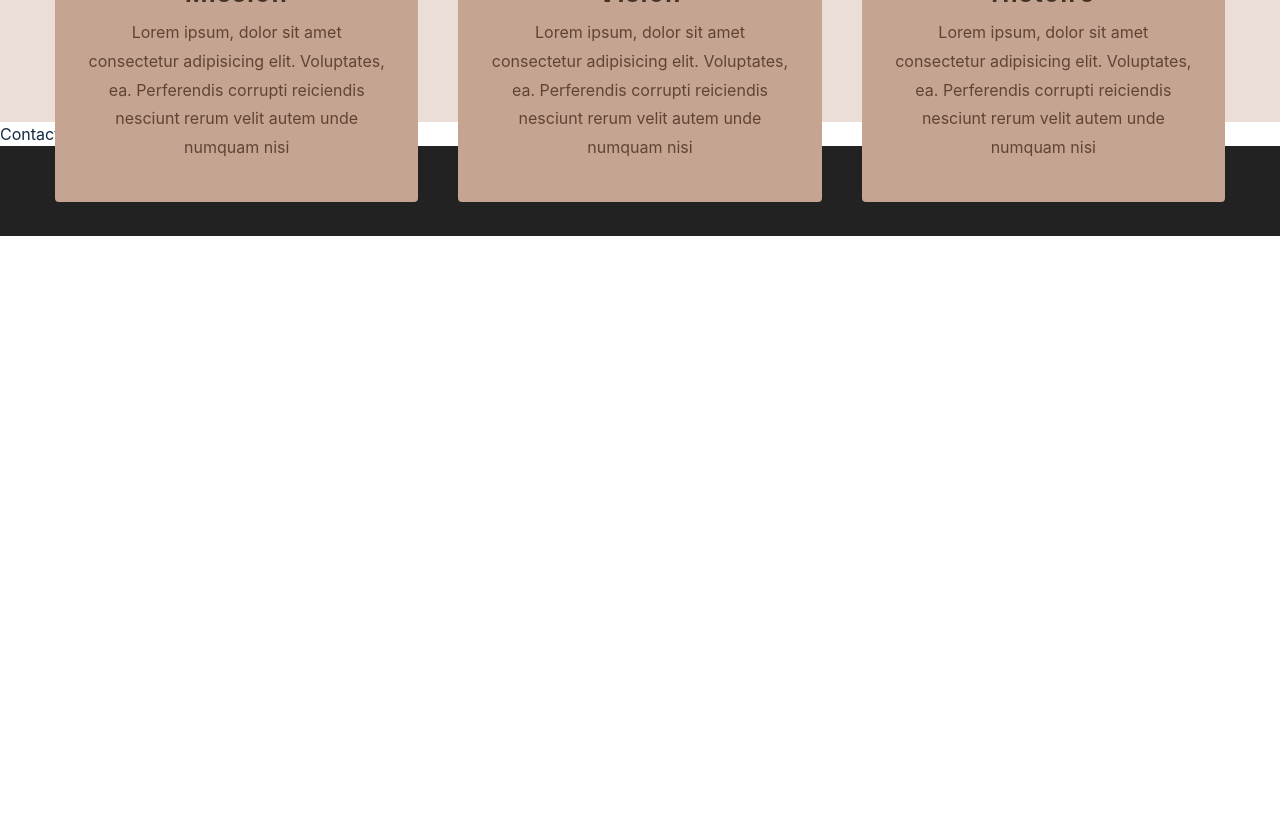
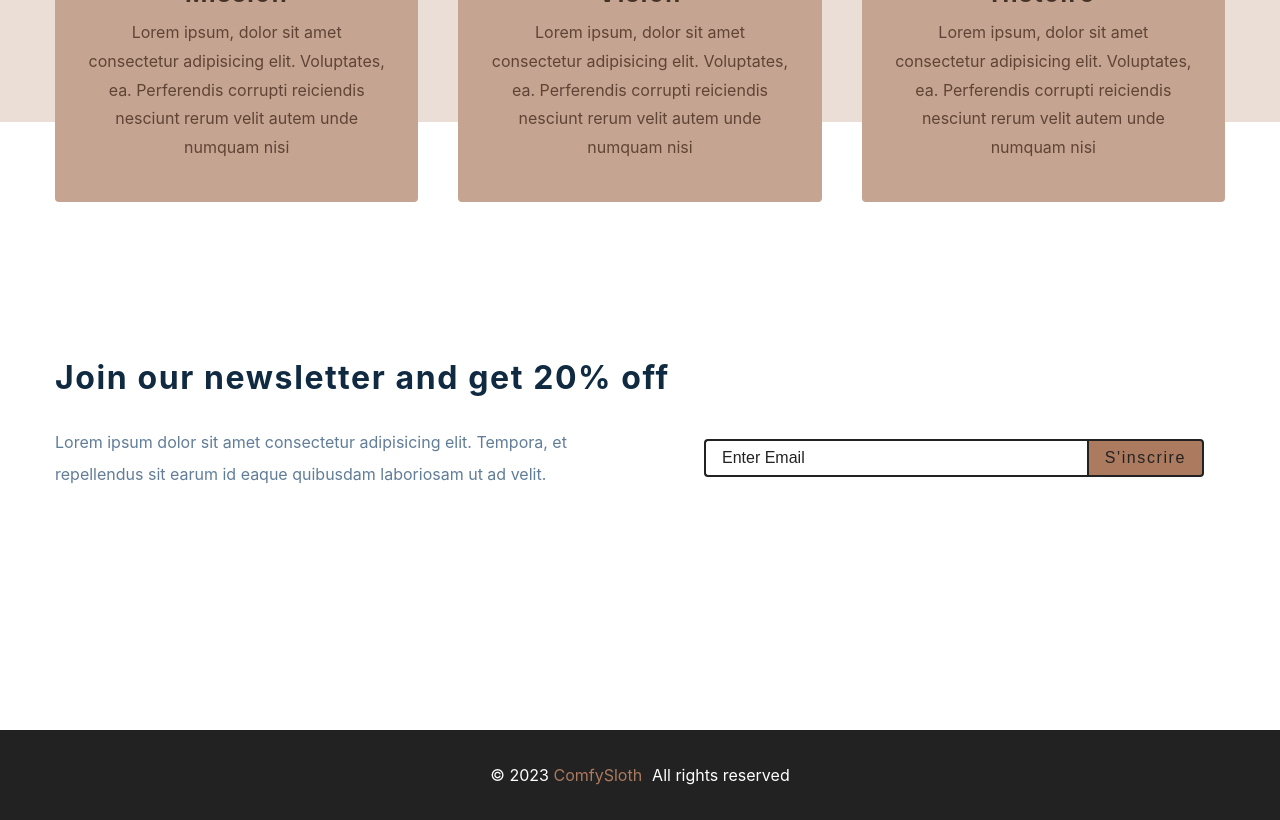
Before and after one commit to sofrdr/Comfy-Sloth-Project, a React (Create React App) app: page / in a window 1280 px wide. Shown: the part 1400-2220 px from the top of the page. Before the commit the page ends 1636 px from the top, so only its background shows below. Built offline with nearby package versions, Linux system fonts and the light colour scheme.

Commit message:
Contact component styled

```diff
--- a/src/components/Contact.jsx
+++ b/src/components/Contact.jsx
@@ -1,7 +1,94 @@
 import React from "react";
+import styled from "styled-components";
+
+const Wrapper = styled.section`
+  padding: 5rem 0;
+  h3 {
+    text-transform: none;
+  }
+  p {
+    line-height: 2;
+    max-width: 45em;
+    color: var(--clr-grey-5);
+  }
+  .contact-form {
+    width: 90vw;
+    max-width: 500px;
+    display: grid;
+    grid-template-columns: 1fr auto;
+  }
+  .form-input,
+  .submit-btn {
+    font-size: 1rem;
+    padding: 0.5rem 1rem;
+    border: 2px solid var(--clr-black);
+  }
+  .form-input {
+    border-right: none;
+    color: var(--clr-grey-3);
+    border-top-left-radius: var(--radius);
+    border-bottom-left-radius: var(--radius);
+  }
+  .submit-btn {
+    border-top-right-radius: var(--radius);
+    border-bottom-right-radius: var(--radius);
+  }
+  .form-input::placeholder {
+    color: var(--clr-black);
+    text-transform: capitalize;
+  }
+  .submit-btn {
+    background: var(--clr-primary-5);
+    text-transform: capitalize;
+    letter-spacing: var(--spacing);
+    cursor: pointer;
+    transition: var(--transition);
+    color: var(--clr-black);
+  }
+  .submit-btn:hover {
+    color: var(--clr-white);
+  }
+  @media (min-width: 992px) {
+    .content {
+      display: grid;
+      grid-template-columns: 1fr 1fr;
+      align-items: center;
+      gap: 8rem;
+      margin-top: 2rem;
+    }
+    p {
+      margin-bottom: 0;
+    }
+  }
+  @media (min-width: 1280px) {
+    padding: 15rem 0;
+  }
+`;
 
 const Contact = () => {
-  return <div>Contact</div>;
+  return (
+    <Wrapper>
+      <div className="section-center">
+        <h3>Join our newsletter and get 20% off</h3>
+        <div className="content">
+          <p>
+            Lorem ipsum dolor sit amet consectetur adipisicing elit. Tempora, et
+            repellendus sit earum id eaque quibusdam laboriosam ut ad velit.
+          </p>
+          <form className="contact-form">
+            <input
+              type="email"
+              className="form-input"
+              placeholder="enter email"
+            />
+            <button className="submit-btn" type="submit">
+              S'inscrire
+            </button>
+          </form>
+        </div>
+      </div>
+    </Wrapper>
+  );
 };
 
 export default Contact;
```
